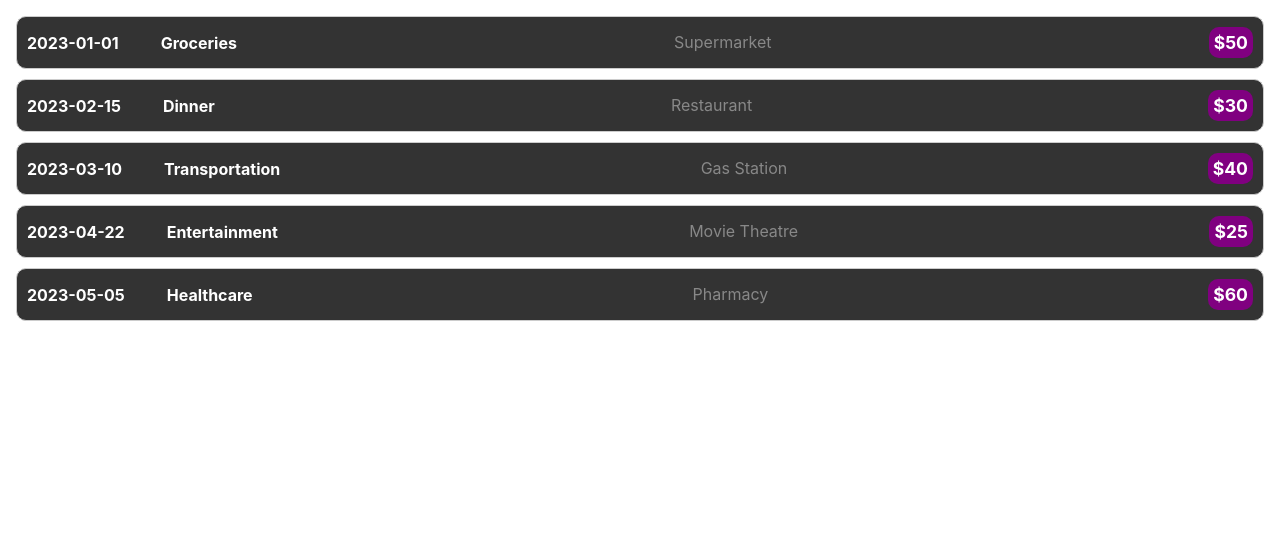
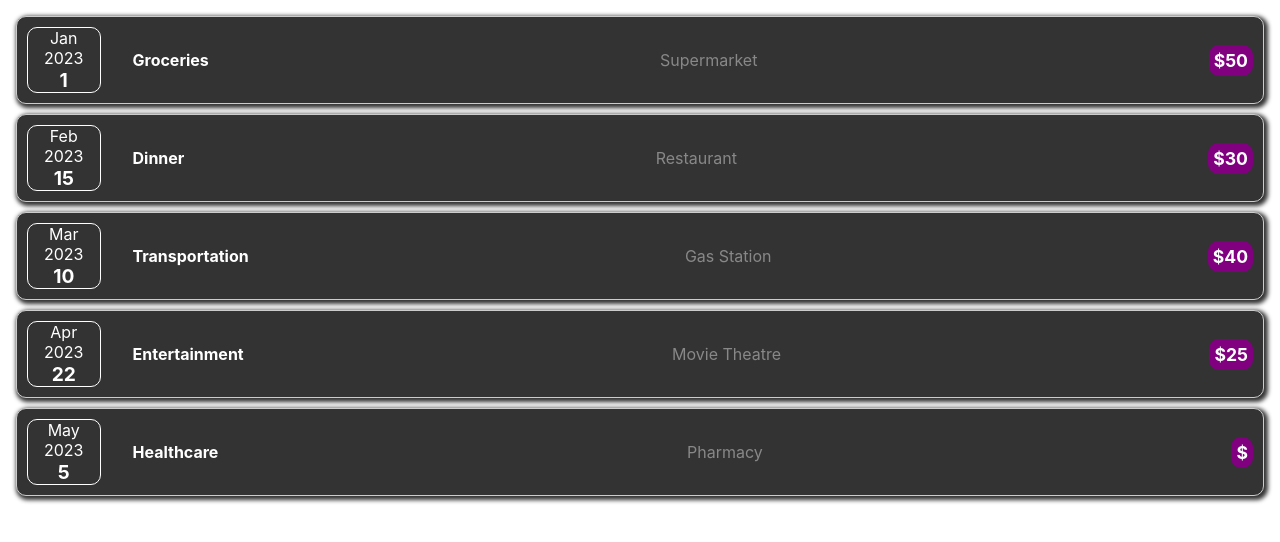
Before and after one commit to venukommineni615/Expense-app, a React (Create React App) app: page / in a window 1280 px wide. Shown: the top 542 px of the page. Built offline with nearby package versions, Linux system fonts and the light colour scheme.

Commit message:
added date and details component

```diff
--- a/src/App.js
+++ b/src/App.js
@@ -4,31 +4,31 @@ import ExpenseItems from './components/ExpenseItems';
 function App() {
   const expenses = [
     {
-      date: '2023-01-01',
+      date:new Date('2023-01-01'),
       expense: 'Groceries',
       expenseLocation: 'Supermarket',
-      price: 50
+      amount: 50
     },
     {
-      date: '2023-02-15',
+      date:new Date('2023-02-15'),
       expense: 'Dinner',
       expenseLocation: 'Restaurant',
-      price: 30
+      amount: 30
     },
     {
-      date: '2023-03-10',
+      date: new Date('2023-03-10'),
       expense: 'Transportation',
       expenseLocation: 'Gas Station',
-      price: 40
+      amount: 40
     },
     {
-      date: '2023-04-22',
+      date: new Date('2023-04-22'),
       expense: 'Entertainment',
       expenseLocation: 'Movie Theatre',
-      price: 25
+      amount: 25
     },
     {
-      date: '2023-05-05',
+      date: new Date('2023-05-05'),
       expense: 'Healthcare',
       expenseLocation: 'Pharmacy',
       price: 60
@@ -39,7 +39,7 @@ function App() {
     <div className="App">
       {expenses.map((ele)=>{
 
-        return (<ExpenseItems date={ele.date} expense={ele.expense} location={ele.expenseLocation} price={ele.price}></ExpenseItems>)
+        return (<ExpenseItems date={ele.date} expense={ele.expense} location={ele.expenseLocation} amount={ele.amount}></ExpenseItems>)
       })}
     </div>
   );
--- /dev/null
+++ b/src/components/ExpenseDate.css
@@ -0,0 +1,10 @@
+.calendar{
+    border:1px solid white;
+    border-radius: 10px;
+    padding-left: 1rem;
+    padding-right: 1rem;
+  }
+.date{
+    font-weight: bold;
+    font-size:larger;
+}
--- /dev/null
+++ b/src/components/ExpenseDate.js
@@ -0,0 +1,15 @@
+import "./ExpenseDate.css"
+
+function ExpenseDate(props){
+    const month=props.date.toLocaleString("en-US",{month:"short"})
+    const date=props.date.toLocaleString("en-US",{day:"numeric"})
+    const year=props.date.getFullYear()
+    return(
+        <div className="calendar">
+            <div className="month">{month}</div>
+            <div className="year">{year}</div>
+            <div className="date">{date}</div>
+        </div>
+    )
+}
+export default ExpenseDate
--- /dev/null
+++ b/src/components/ExpenseDetails.js
@@ -0,0 +1,10 @@
+function ExpenseDetails(props){
+    return(
+        <div className="expense-item__description">
+                <h2>{props.expense}</h2>
+                <p>{props.location}</p>
+                <div className="expense-item__price">${props.amount}</div>
+       </div>
+    )
+}
+export default ExpenseDetails
--- a/src/components/ExpenseItems.css
+++ b/src/components/ExpenseItems.css
@@ -8,12 +8,7 @@
     margin-bottom: 10px;
     background-color: #333;
     color:white;
-  }
-
-  .expense-item > div:first-child {
-    font-weight: bold;
-    margin-right: 10px;
-    align-items: center;
+    box-shadow:2px 2px 4px 2px #333;
   }
 
   .expense-item__description {
--- a/src/components/ExpenseItems.js
+++ b/src/components/ExpenseItems.js
@@ -1,15 +1,14 @@
 import "./ExpenseItems.css"
+import ExpenseDate from "./ExpenseDate"
+import ExpenseDetails from "./ExpenseDetails"
 function ExpenseItems(props){
     return(
-        <div className="expense-item">
-            <div>
-                {props.date}
-            </div>
-            <div className="expense-item__description">
-                <h2>{props.expense}</h2>
-                <p>{props.location}</p>
-                <div className="expense-item__price">${props.price}</div>
-            </div>
+        <div className='expense-item'>
+
+        <ExpenseDate date ={props.date} />
+
+        <ExpenseDetails amount={props.amount}  location={props.location}   title={props.title} expense={props.expense} />
+
         </div>
     )
 }
```
